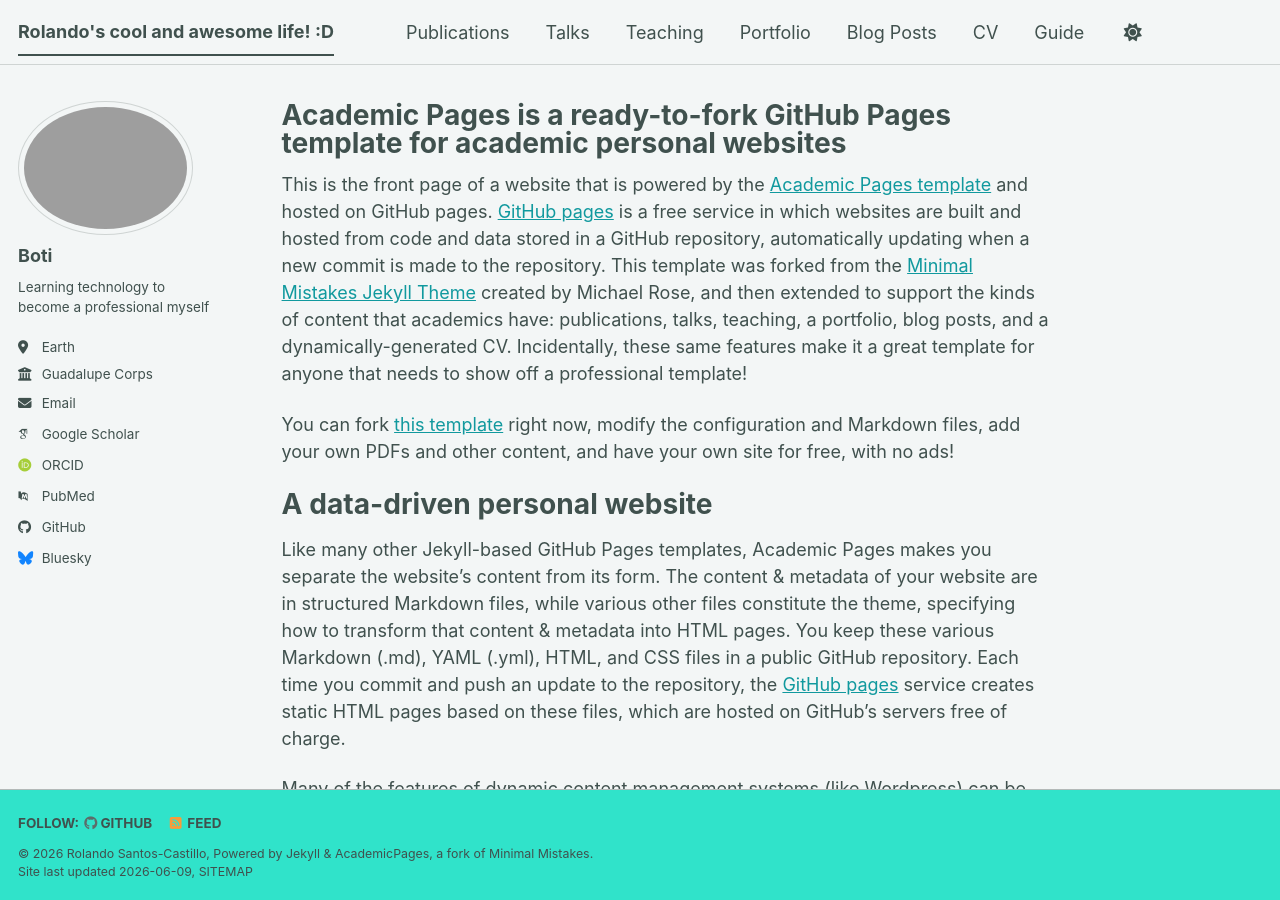
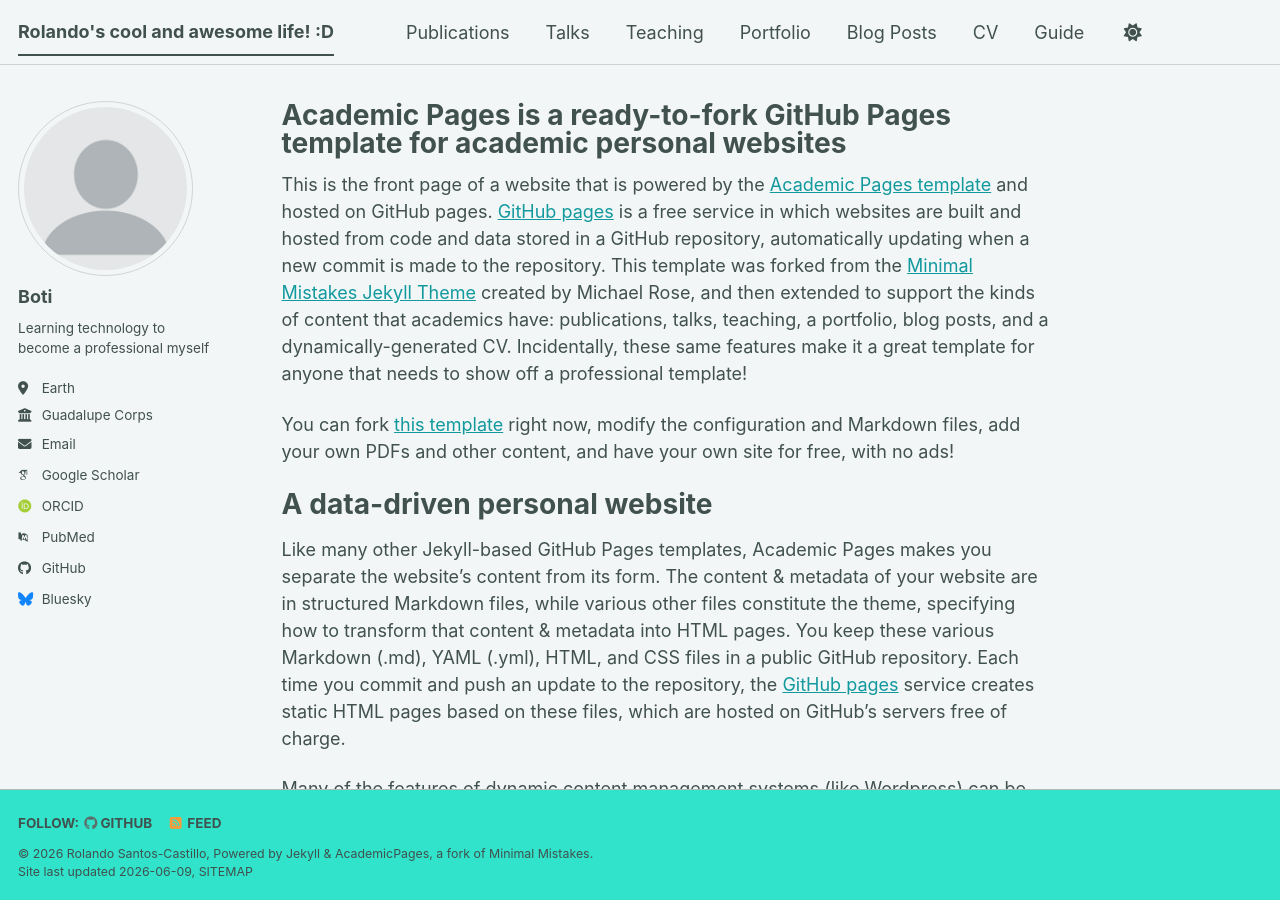
Before and after one commit to rolandosantoz73/rolandosantoz73.github.io, a Jekyll site: the page built from _pages/about.md, in a window 1280 px wide and 900 px high. Built offline with Jekyll 4.4.1, drawn with Linux system fonts in a browser that asks for light colours; some web fonts are replaced; a script bundle is joined from its source files by our own code; library files that are not in the unit come from our copies.

Commit message:
Update _config.yml

```diff
--- a/_config.yml
+++ b/_config.yml
@@ -23,7 +23,7 @@ repository               : "rolandosantoz73.github.io"
 #               Additional customization can be done by editing /_includes/author-profile.html
 author:
   # Biographic information
-  avatar           : "turtle.png"
+  avatar           : "profile.png"
   name             : "Boti"
   pronouns         : # example: "he/him"
   bio              : "Learning technology to become a professional myself"
```
